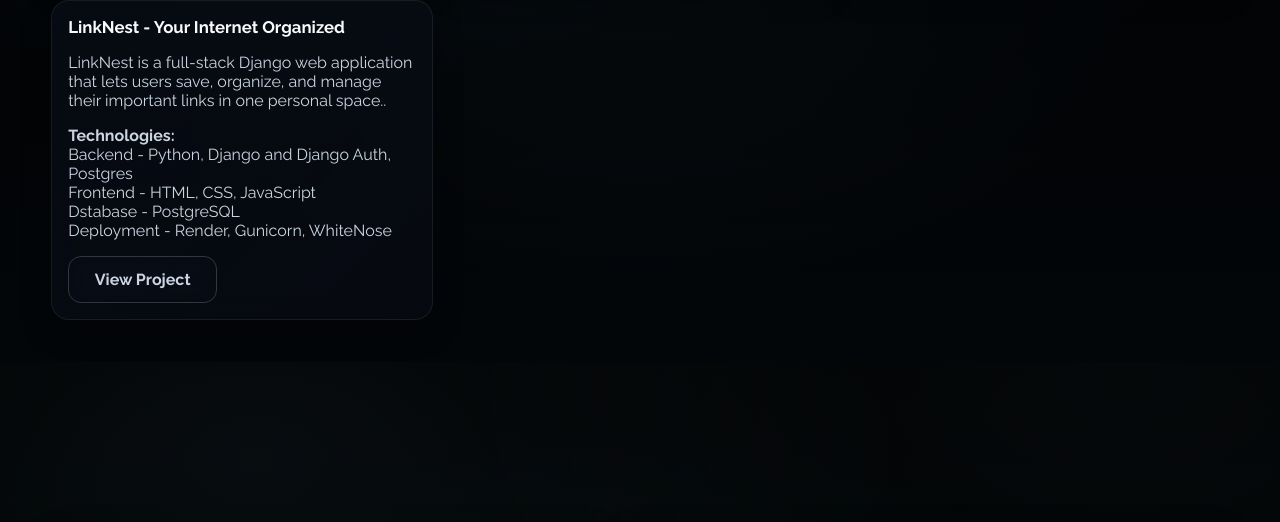
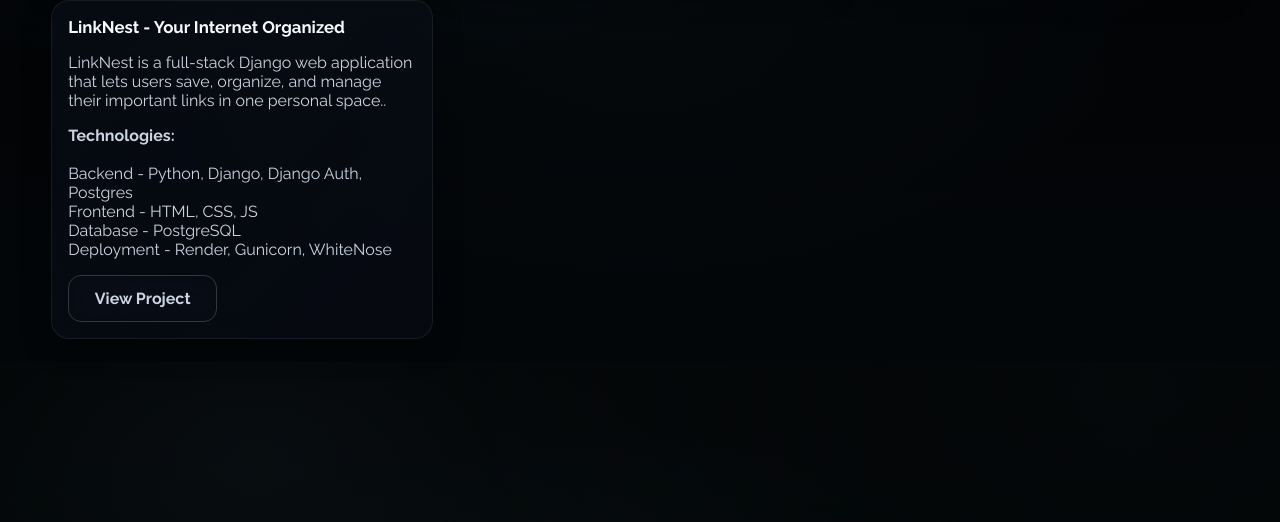
Before and after one commit to ratankumarbv1-spec/Portfolio, a plain HTML site: page index.html in a window 1280 px wide. Shown: the part 3638-4160 px from the top of the page. Drawn offline with Linux system fonts and the light colour scheme.

Commit message:
Updated New project card

```diff
--- a/index.html
+++ b/index.html
@@ -245,7 +245,7 @@
           <article class="project-card reveal">
             <h3>LinkNest - Your Internet Organized</h3>
             <p>LinkNest is a full-stack Django web application that lets users save, organize, and manage their important links in one personal space..</p>
-            <p><strong>Technologies:</strong><br>Backend - Python, Django and Django Auth, Postgres<br>Frontend - HTML, CSS, JavaScript<br>Dstabase - PostgreSQL<br>Deployment - Render, Gunicorn, WhiteNose</p>
+            <p><strong>Technologies:</strong><br><br>Backend - Python, Django, Django Auth, Postgres<br>Frontend - HTML, CSS, JS<br>Database - PostgreSQL<br>Deployment - Render, Gunicorn, WhiteNose</p>
             <a href="https://linknest-aihk.onrender.com/" class="btn secondary" target="_blank" rel="noopener">View Project</a>
 
           </article>
```
